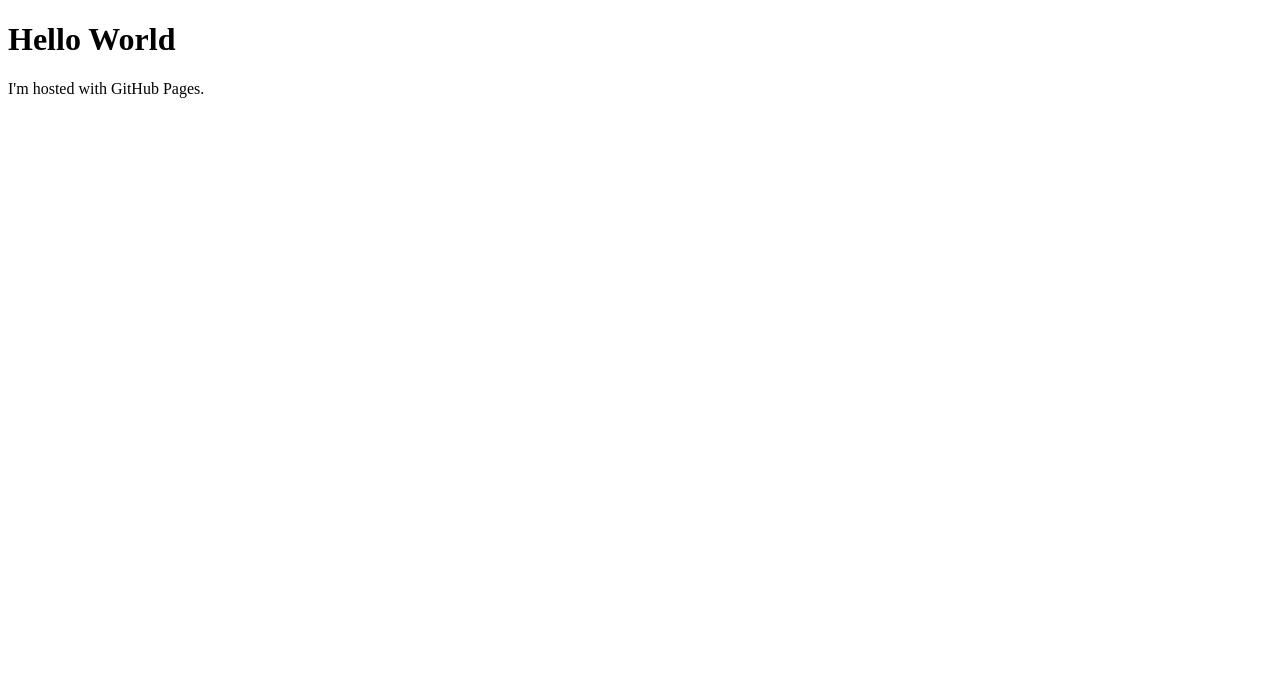
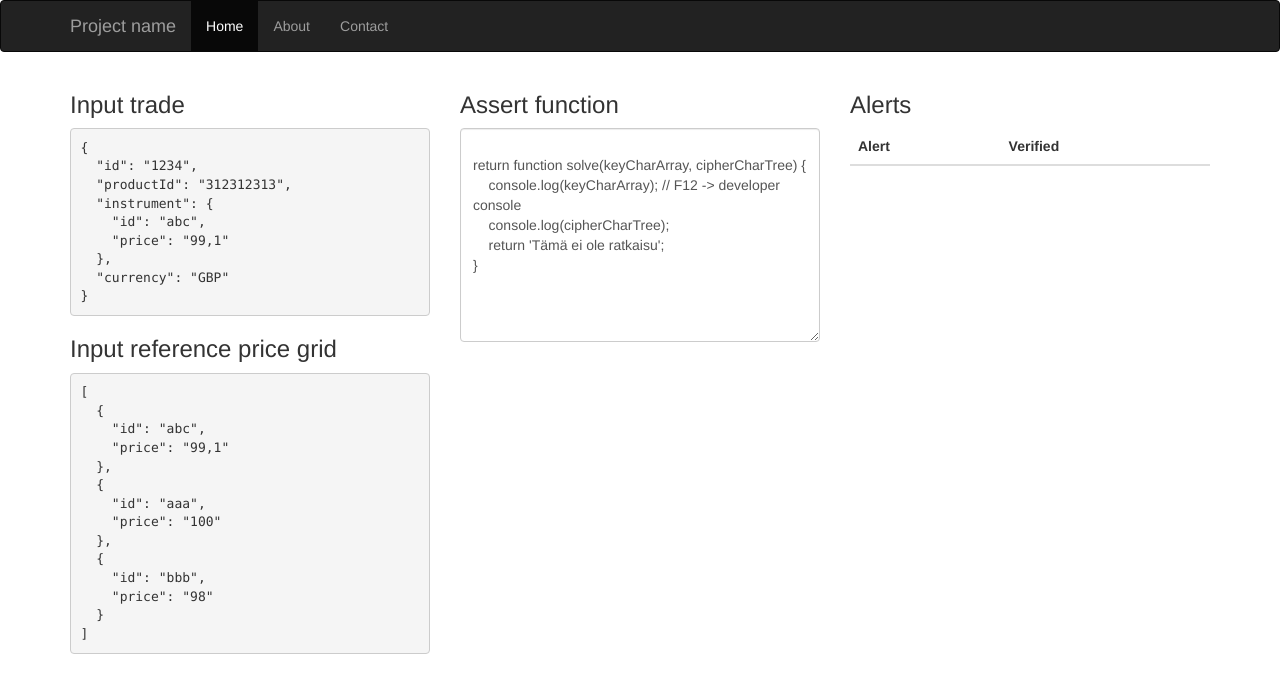
Before and after one commit to jesper-lind/jesper-lind.github.io, a plain HTML site: page index.html in a window 1280 px wide. Drawn offline with nearby package versions, Linux system fonts and the light colour scheme.

Commit message:
hello world

```diff
--- a/index.html
+++ b/index.html
@@ -1,7 +1,93 @@
 <!DOCTYPE html>
-<html>
+<html lang="en" ng-app="loggyApp">
+<head>
+    <meta charset="utf-8">
+    <meta http-equiv="X-UA-Compatible" content="IE=edge">
+    <meta name="viewport" content="width=device-width, initial-scale=1">
+    <!-- The above 3 meta tags *must* come first in the head; any other head content must come *after* these tags -->
+    <title>Bootstrap 101 Template</title>
+
+    <!-- Bootstrap -->
+    <link rel="stylesheet" href="https://maxcdn.bootstrapcdn.com/bootstrap/3.3.7/css/bootstrap.min.css" integrity="sha384-BVYiiSIFeK1dGmJRAkycuHAHRg32OmUcww7on3RYdg4Va+PmSTsz/K68vbdEjh4u" crossorigin="anonymous">
+
+
+    <!-- HTML5 shim and Respond.js for IE8 support of HTML5 elements and media queries -->
+    <!-- WARNING: Respond.js doesn't work if you view the page via file:// -->
+    <!--[if lt IE 9]>
+    <script src="https://oss.maxcdn.com/html5shiv/3.7.3/html5shiv.min.js"></script>
+    <script src="https://oss.maxcdn.com/respond/1.4.2/respond.min.js"></script>
+    <![endif]-->
+</head>
 <body>
-<h1>Hello World</h1>
-<p>I'm hosted with GitHub Pages.</p>
+<nav class="navbar navbar-inverse ">
+    <div class="container">
+        <div class="navbar-header">
+            <button type="button" class="navbar-toggle collapsed" data-toggle="collapse" data-target="#navbar" aria-expanded="false" aria-controls="navbar">
+                <span class="sr-only">Toggle navigation</span>
+                <span class="icon-bar"></span>
+                <span class="icon-bar"></span>
+                <span class="icon-bar"></span>
+            </button>
+            <a class="navbar-brand" href="#">Project name</a>
+        </div>
+        <div id="navbar" class="collapse navbar-collapse">
+            <ul class="nav navbar-nav">
+                <li class="active"><a href="#">Home</a></li>
+                <li><a href="#about">About</a></li>
+                <li><a href="#contact">Contact</a></li>
+            </ul>
+        </div><!--/.nav-collapse -->
+    </div>
+</nav>
+<div class="container" ng-controller="loggyController as loggy">
+    <div class="row">
+        <div class="col-md-4">
+            <h3>Input trade</h3>
+            <pre>{{loggy.trade | json }}</pre>
+            <h3>Input reference price grid</h3>
+            <pre>{{loggy.instruments | json }}</pre>
+        </div>
+        <div class="col-md-4">
+            <h3>Assert function</h3>
+            <textarea class="form-control" rows="10" >
+
+return function solve(keyCharArray, cipherCharTree) {
+    console.log(keyCharArray); // F12 -> developer console
+    console.log(cipherCharTree);
+    return 'Tämä ei ole ratkaisu';
+}
+
+            </textarea>
+
+        </div>
+
+        <div class="col-md-4">
+            <h3>Alerts</h3>
+            <table class="table">
+                <thead>
+                    <th>Alert</th>
+                    <th>Verified</th>
+                </thead>
+                <tbody>
+                <tr ng-repeat="alert in loggy.alerts" class="{{alert.type}}">
+                    <td>{{alert.text}}</td>
+                    <td></td>
+                </tr>
+                </tbody>
+
+            </table>
+        </div>
+
+
+    </div>
+</div>
+<!-- jQuery (necessary for Bootstrap's JavaScript plugins) -->
+<script src="https://ajax.googleapis.com/ajax/libs/jquery/1.12.4/jquery.min.js"></script>
+<!-- Include all compiled plugins (below), or include individual files as needed -->
+<script src="https://maxcdn.bootstrapcdn.com/bootstrap/3.3.7/js/bootstrap.min.js" integrity="sha384-Tc5IQib027qvyjSMfHjOMaLkfuWVxZxUPnCJA7l2mCWNIpG9mGCD8wGNIcPD7Txa" crossorigin="anonymous"></script>
+<script src="https://ajax.googleapis.com/ajax/libs/angularjs/1.6.4/angular.min.js"></script>
+<script src="https://cdnjs.cloudflare.com/ajax/libs/ace/1.2.6/ace.js" type="text/javascript"></script>
+<script src="https://cdnjs.cloudflare.com/ajax/libs/ace/1.2.6/mode-javascript.js" type="text/javascript"></script>
+<script src="js/loggyApplication.js"></script>
 </body>
 </html>
--- /dev/null
+++ b/js/loggyApplication.js
@@ -0,0 +1,51 @@
+angular.module('loggyApp', [])
+    .controller('loggyController', function() {
+
+        var loggy = this;
+
+        loggy.trade = {
+            "id": "1234",
+            "productId": "312312313",
+            "instrument": {
+                "id": "abc",
+                "price": "99,1"
+            },
+            "currency": "GBP"
+        };
+
+        loggy.instruments = [
+            {"id":"abc","price":"99,1"},
+            {"id":"aaa","price":"100"},
+            {"id":"bbb","price":"98"}];
+
+        loggy.alerts =[];
+
+/*
+
+
+        var todoList = this;
+        todoList.todos = [
+            {text:'learn AngularJS', done:true},
+            {text:'build an AngularJS app', done:false}];
+
+        todoList.addTodo = function() {
+            todoList.todos.push({text:todoList.todoText, done:false});
+            todoList.todoText = '';
+        };
+
+        todoList.remaining = function() {
+            var count = 0;
+            angular.forEach(todoList.todos, function(todo) {
+                count += todo.done ? 0 : 1;
+            });
+            return count;
+        };
+
+        todoList.archive = function() {
+            var oldTodos = todoList.todos;
+            todoList.todos = [];
+            angular.forEach(oldTodos, function(todo) {
+                if (!todo.done) todoList.todos.push(todo);
+            });
+        };*/
+    });
```
Also changed, not shown: 1 other file.
